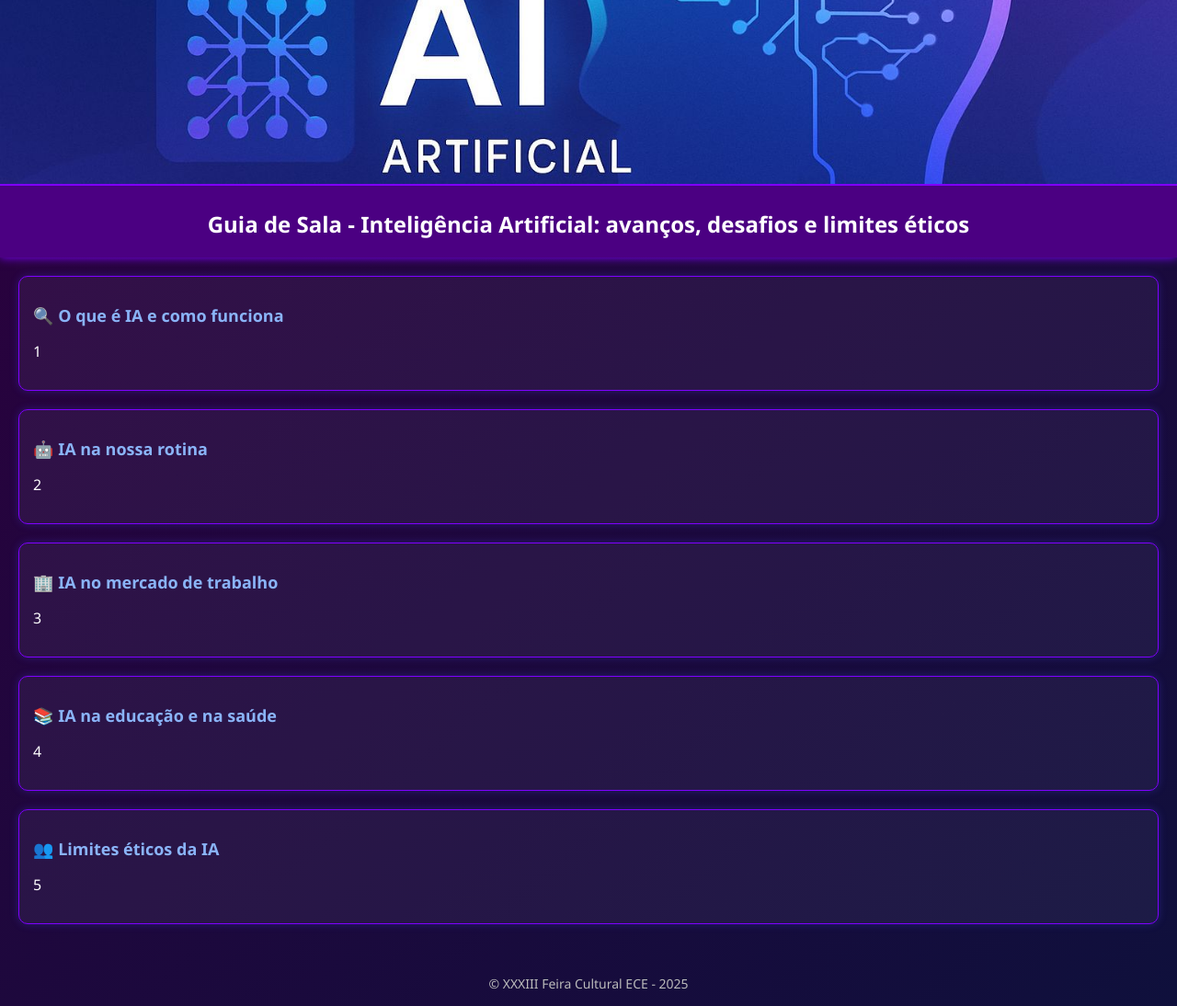
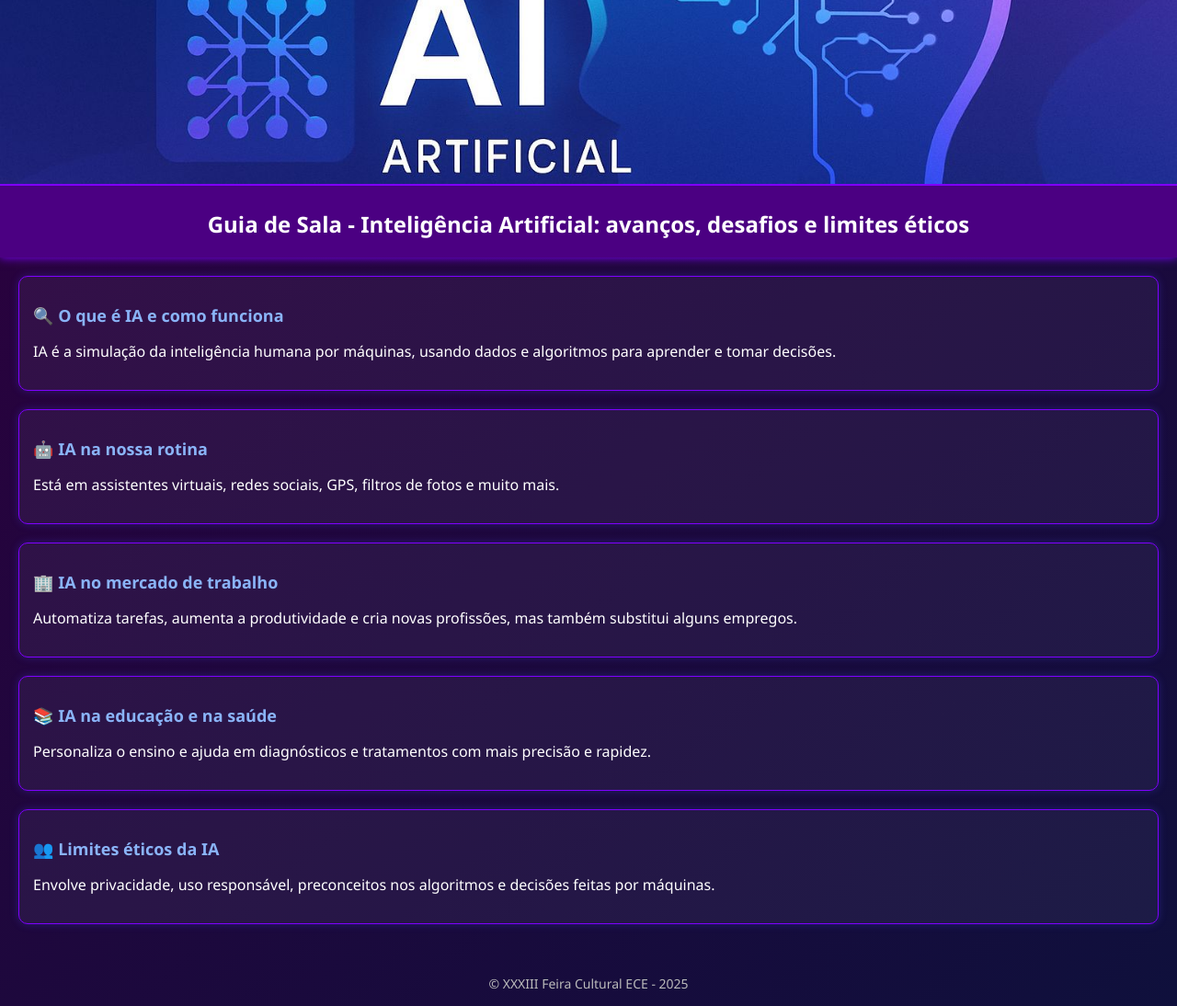
Before and after one commit to rafaelamiau/guia, a plain HTML site: page index.html in a window 1280 px wide. Shown: the whole page at 92% size. Drawn offline with Linux system fonts and the light colour scheme.

Commit message:
Atualizar o index.html

```diff
--- a/index.html
+++ b/index.html
@@ -78,27 +78,27 @@
     <main>
         <section>
             <h2>🔍 O que é IA e como funciona</h2>
-            <p>1</p>
+            <p>IA é a simulação da inteligência humana por máquinas, usando dados e algoritmos para aprender e tomar decisões.</p>
         </section>
 
         <section>
             <h2>🤖 IA na nossa rotina</h2>
-            <p>2</p>
+            <p>Está em assistentes virtuais, redes sociais, GPS, filtros de fotos e muito mais.</p>
         </section>
 
         <section>
             <h2>🏢 IA no mercado de trabalho</h2>
-            <p>3</p>
+            <p>Automatiza tarefas, aumenta a produtividade e cria novas profissões, mas também substitui alguns empregos.</p>
         </section>
 
         <section>
             <h2>📚 IA na educação e na saúde</h2>
-            <p>4</p>
+            <p>Personaliza o ensino e ajuda em diagnósticos e tratamentos com mais precisão e rapidez.</p>
         </section>
 
         <section>
             <h2>👥 Limites éticos da IA</h2>
-            <p>5</p>
+            <p>Envolve privacidade, uso responsável, preconceitos nos algoritmos e decisões feitas por máquinas.</p>
         </section>
     </main>
 
```
